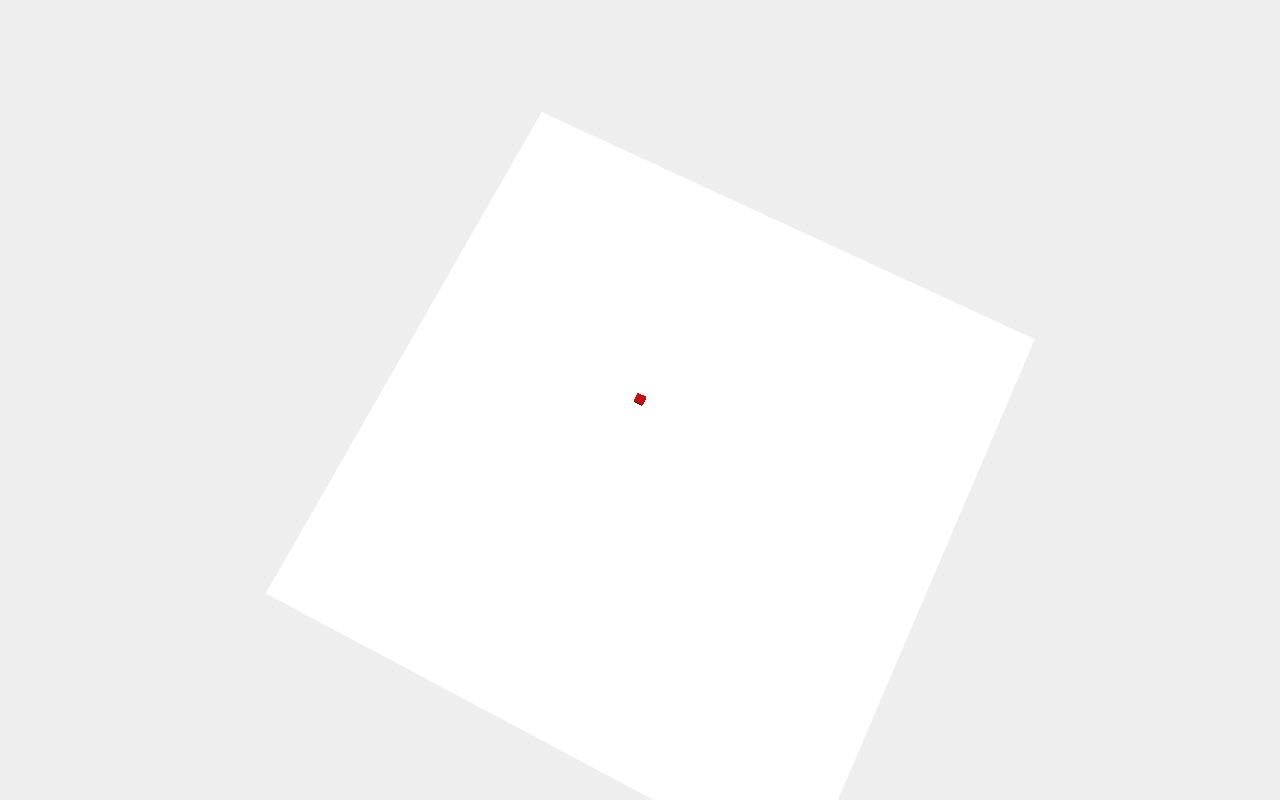
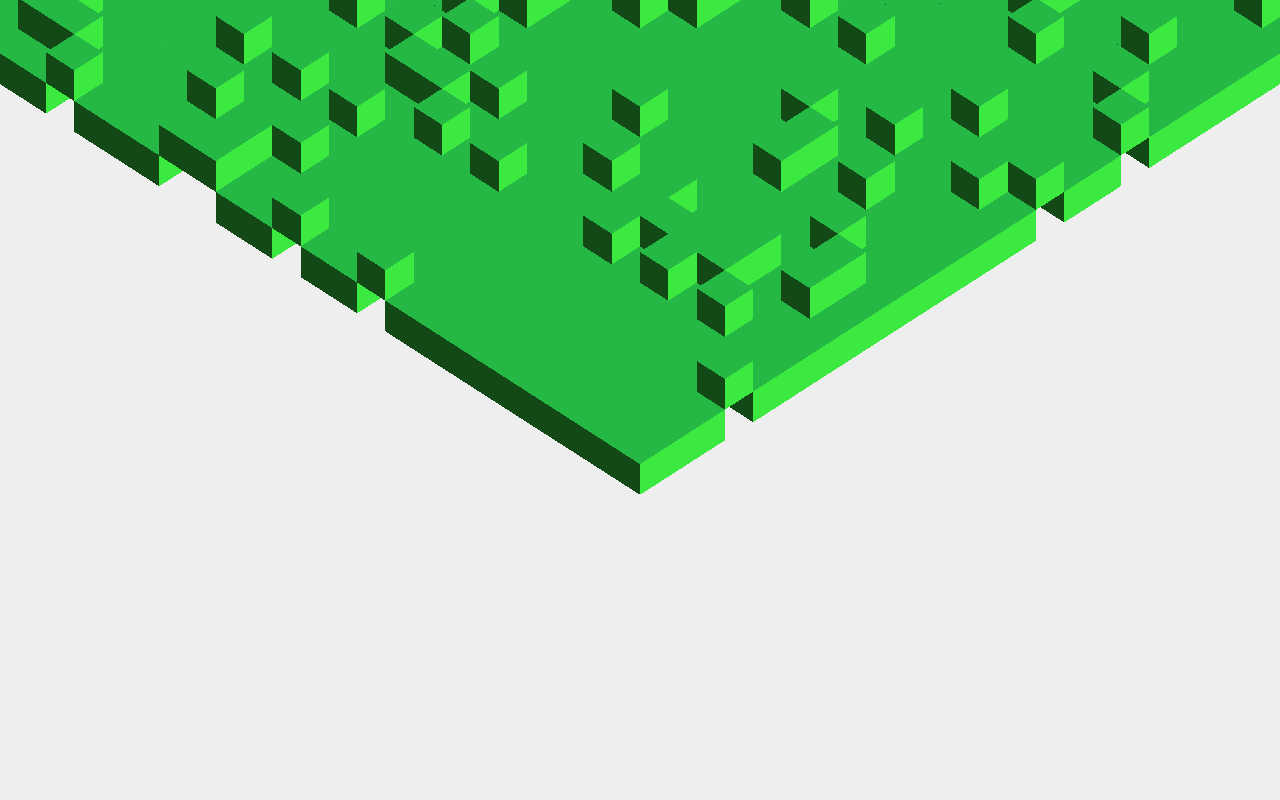
Before and after one commit to mangster/tower_defence_test, a plain HTML site: page index.html in a window 1280 px wide. Drawn offline with Linux system fonts and the light colour scheme; animation ran at ten frames a second.

Commit message:
added basic light and keyboard controls

```diff
--- a/index.html
+++ b/index.html
@@ -12,6 +12,7 @@
 		<script type='text/javascript' src='js/lib/jquery-1.9.0.js'></script>
 		<script type='text/javascript' src='js/lib/stats.js'></script>
 		<script type='text/javascript' src='js/lib/dat.gui.js'></script>
+
 		<!--
 		<canvas id="canvas"></canvas>
 		<script type='text/javascript' src='js/lib/graph.js'></script>
@@ -33,5 +34,6 @@
 		<script type="text/javascript" src="js/towers.js"></script>
 		-->
 		<script type="text/javascript" src="js/main.js"></script>
+		<script type="text/javascript" src="js/keyboard.js"></script>
     </body>
 </html>
--- /dev/null
+++ b/js/keyboard.js
@@ -0,0 +1,89 @@
+window.onkeydown = function(e){
+    e = e || window.event;
+    var code = e.keyCode;
+    if ( code === 37 ) {
+    // Left key
+        focus.vx = 0.1;
+		focus.vz = -0.1;
+    } else if ( code === 38 ) {
+    // Up key
+        focus.vx = 0.1;
+		focus.vz = 0.1;
+    } else if ( code === 39 ) {
+    // Right key
+        focus.vx = -0.1;
+		focus.vz = 0.1;
+    } else if ( code === 40 ) {
+    // Down key
+        focus.vx = -0.1;
+		focus.vz = -0.1;
+    }
+};
+
+window.onkeyup = function(e){
+    e = e || window.event;
+    var code = e.keyCode;
+    if ( code === 37 ) {
+    // Left key
+        focus.vx = 0;
+		focus.vz = 0;
+    } else if ( code === 38 ) {
+    // Up key
+        focus.vx = 0;
+		focus.vz = 0;
+    } else if ( code === 39 ) {
+    // Right key
+        focus.vx = 0;
+		focus.vz = 0;
+    } else if ( code === 40 ) {
+    // Down key
+        focus.vx = 0;
+		focus.vz = 0;
+    }
+
+
+};
+/*var keyboard = new THREEx.KeyboardState();
+
+// keydown
+keyboard.domElement.addEventListener('keydown', function(event){
+	if( keyboard.eventMatches(event, 'up')){
+		focus.vx = 0.1;
+		focus.vz = 0.1;
+	}
+	if( keyboard.eventMatches(event, 'right')){
+		//focus.vx = 0.1;
+		focus.vx = -0.1;
+		focus.vz = 0.1;
+	}
+	if( keyboard.eventMatches(event, 'down')){
+		//focus.vx = 0.1;
+		focus.vx = -0.1;
+		focus.vz = -0.1;
+	}
+	if( keyboard.eventMatches(event, 'left')){
+		//focus.vx = 0.1;
+		focus.vx = 0.1;
+		focus.vz = -0.1;
+	}
+})
+// keyup
+keyboard.domElement.addEventListener('keyup', function(event){
+	if( keyboard.eventMatches(event, 'up')){
+			focus.vx = 0;
+			focus.vz = 0;
+	}
+	if( keyboard.eventMatches(event, 'right')){
+			focus.vx = 0;
+			focus.vz = 0;
+	}
+	if( keyboard.eventMatches(event, 'down')){
+			focus.vx = 0;
+			focus.vz = 0;
+	}
+	if( keyboard.eventMatches(event, 'left')){
+			focus.vx = 0;
+			focus.vz = 0;
+	}
+})
+*/
--- a/js/main.js
+++ b/js/main.js
@@ -1,83 +1,51 @@
 // THREE.js TEST
+var cameraDistance = 80;
+var cameraAngle = 35.264;
 var stats = initStats();
 
 // create a scene, that will hold all our elements such as objects, cameras and lights.
 var scene = new THREE.Scene();
 
 // create a camera, which defines where we're looking at.
-        var camera = new THREE.PerspectiveCamera(45, window.innerWidth / window.innerHeight, 0.1, 1000);
+//var camera = new THREE.PerspectiveCamera(45, window.innerWidth / window.innerHeight, 0.1, 1000);
+camera = new THREE.OrthographicCamera( window.innerWidth / - cameraDistance, window.innerWidth / cameraDistance, window.innerHeight / cameraDistance, window.innerHeight / - cameraDistance, -200, 500 );
 
 // create a render and set the size
-        var renderer = new THREE.WebGLRenderer();
+var renderer = new THREE.WebGLRenderer({});
 
 renderer.setClearColor(new THREE.Color(0xEEEEEE, 1.0));
 renderer.setSize(window.innerWidth, window.innerHeight);
 renderer.shadowMapEnabled = true;
-		/*
-        // create the ground plane
-        var planeGeometry = new THREE.PlaneGeometry(60,60,1,1);
-        var planeMaterial =    new THREE.MeshLambertMaterial({color: 0xffffff});
-        var plane = new THREE.Mesh(planeGeometry,planeMaterial);
-
-        plane.receiveShadow  = true;
-        // rotate and position the plane
-
-		plane.rotation.x=-0.5*Math.PI;
-        plane.position.x=0
-        plane.position.y=0
-        plane.position.z=0
-
-        // add the plane to the scene
-        scene.add(plane);
-
-
-
-		var lookAtGeom = new THREE.CubeGeometry(1,1,1);
-        var focus = new THREE.Mesh(lookAtGeom,new THREE.MeshLambertMaterial({color: 0xff0000}));
-
-        // position and point the camera to the center of the scene
-        camera.position.x = -10;
-        camera.position.y = 100;
-        camera.position.z = -20;
-        camera.lookAt(focus.position);
-		focus.rotation.x = 0;
-		focus.rotation.y = 0;
-		focus.rotation.z = 0;
-		focus.add(camera);
-		scene.add(focus);
-		*/
-		//försök nr 2
-
-
-		/*
-		var planeGeometry = new THREE.PlaneGeometry(60,60,1,1);
-        var planeMaterial =    new THREE.MeshLambertMaterial({color: 0xffffff});
-        var plane = new THREE.Mesh(planeGeometry,planeMaterial);
-
-        plane.receiveShadow  = true;
-        // rotate and position the plane
-
-		plane.rotation.x=-0.5*Math.PI;
-        plane.position.x=0
-        plane.position.y=0
-        plane.position.z=0
-
-        // add the plane to the scene
-        scene.add(plane)
-		*/
 
 plane = new THREE.Mesh( new THREE.PlaneGeometry(60,60,1,1), new THREE.MeshBasicMaterial({color: 0xffffff}) );
 plane.rotation.x = - Math.PI / 2;
-		plane.visible = true;
+plane.visible = false;
 scene.add( plane );
 
 var lookAtGeom = new THREE.CubeGeometry(1,1,1);
 var focus = new THREE.Mesh(lookAtGeom,new THREE.MeshLambertMaterial({color: 0xff0000}));
+focus.visible = false;
+focus.position.y = 1;
+focus.position.x = 0;
+focus.position.z = 0;
+
 
 // position and point the camera to the center of the scene
-        camera.position.x = -10;
-        camera.position.y = 100;
-        camera.position.z = -20;
+
+
+//var cameraAngle = 30;
+
+
+var cameraY = Math.abs(Math.sin(cameraAngle) * cameraDistance);
+
+var flatDistance = Math.sqrt(cameraDistance * cameraDistance - cameraY*cameraY);
+
+var cameraX = Math.sqrt((flatDistance*flatDistance)/2);
+
+
+camera.position.x = -cameraX;
+camera.position.y = cameraY;
+camera.position.z = -cameraX;
 camera.lookAt(focus.position);
 focus.rotation.x = 0;
 focus.rotation.y = 0;
@@ -85,25 +53,102 @@ var stats = initStats();
 focus.add(camera);
 scene.add(focus);
 
+ var material = new THREE.MeshLambertMaterial( {color: 0x44ff44 } );
+var geom = new THREE.CubeGeometry(1,1,1);
+var cube = new THREE.Mesh(geom,material);
 
+
+
+for (var i = 0; i < 100; i++){
+	for (var j = 0; j < 100; j++){
+		var height = Math.random();
+		var cube = new THREE.Mesh(geom,material);
+		cube.position.x = i;
+		if (height > 0.8){
+			cube.position.y = 1;
+		}
+		else{
+			cube.position.y = 0;
+		}
+		cube.position.z = j;
+scene.add(cube);
+	}
+}
 
 
 
 // add subtle ambient lighting
+/*
 var ambientLight = new THREE.AmbientLight(0x0c0c0c);
 scene.add(ambientLight);
 
+  var directionalLight = new THREE.DirectionalLight(0xffffff);
+      directionalLight.position.set(1, 1, 1).normalize();
+      scene.add(directionalLight);
+
+
+var directionalLight = new THREE.DirectionalLight( 0xffffff, 0.5 );
+directionalLight.position.set( 0, 1, 0 );
+scene.add( directionalLight );
+*/
+
 // add spotlight for the shadows
+/*
 var spotLight = new THREE.SpotLight( 0xffffff );
 spotLight.position.set( -40, 60, -10 );
 spotLight.castShadow = true;
 scene.add( spotLight );
+*/
+/*
+var hemiLight = new THREE.HemisphereLight(0xffffff, 0xffffff, 0.6);
+hemiLight.position.set(0, 500, 0);
+hemiLight.visible = true;
+scene.add(hemiLight);
+*/
+
+var hemiLight = new THREE.HemisphereLight( 0xffffff, 0xffffff, 0.6 );
+hemiLight.color.setHSL( 0.6, 0.75, 0.5 );
+hemiLight.groundColor.setHSL( 0.095, 0.5, 0.5 );
+hemiLight.position.set( 0, 500, 0 );
+scene.add( hemiLight );
+
+var dirLight = new THREE.DirectionalLight( 0xffffff, 1 );
+dirLight.position.set( -1, 0.75, 1 );
+dirLight.position.multiplyScalar( 50);
+dirLight.name = "dirlight";
+//dirLight.shadowCameraVisible = true;
+
+scene.add( dirLight );
+
+dirLight.castShadow = true;
+dirLight.shadowMapWidth = dirLight.shadowMapHeight = 1024*2;
+
+var d = 300;
+
+dirLight.shadowCameraLeft = -d;
+dirLight.shadowCameraRight = d;
+dirLight.shadowCameraTop = d;
+dirLight.shadowCameraBottom = -d;
+
+dirLight.shadowCameraFar = 3500;
+dirLight.shadowBias = -0.0001;
+dirLight.shadowDarkness = 0.35;
+
+
 
 // add the output of the renderer to the html element
 $("#WebGL-output").append(renderer.domElement);
 
 // call the render function
 var step=0;
+
+
+focus.vx = 0;
+focus.vz = 0;
+focus.update = function() {
+	focus.position.x += this.vx;
+	focus.position.z += this.vz;
+}
 
 render();
 
@@ -112,9 +157,10 @@ var stats = initStats();
 	// render using requestAnimationFrame
 	requestAnimationFrame(render);
 	renderer.render(scene, camera);
-			focus.position.x += 0.1;
+	focus.update();
+	//focus.position.x += 0.03;
 	//focus.position.y += 0.1;
-			focus.position.z += 0.1;
+	//focus.position.z += 0.03;
 }
 
 function initStats() {
@@ -132,69 +178,3 @@ var stats = initStats();
 
 	return stats;
 }
-
-/*
-For an Isometric camera: Create an empty GameObject called 'CameraTarget' at (0,0,0). Create a camera at (0,0,-10).
-Parent the Camera to the CameraTarget. Set the rotation of the Camera Target to (30,45,0) then check 'Orthographic'
-under the Camera settings. Adjust the 'Orthographic Size' camera setting to change the amount of zoom.
-Move the CameraTarget around the world to change the focal point on the map.
-*/
-
-
-/*
-// Get the canvas element
-var canvas = document.getElementById( "canvas" );
-// Get our 2D context for drawing
-var ctx = canvas.getContext( "2d" );
-
-// Frames-per-second
-var FPS = 30;
-
-var blockSize = 80;
-var cellWidth = blockSize;
-var cellHeight = blockSize;
-var mapWidth = 1000;
-var mapHeight = 1000;
-var isometric = true;
-
-var entities = [];
-
-test = new Image();
-test.src= "img/test.png";
-tower = new Image();
-tower.src= "img/tower.png";
-
-
-
-
-// Game loop draw function
-function draw() {
-	ctx.clearRect( 0, 0, canvas.width, canvas.height );
-	drawMap();
-	//drawBullets();
-    drawEnemies();
-	//drawTowers();
-	drawMenu();
-
-
-
-}
-// Game loop update function
-function update() {
-	camera.update();
-	//updateTowers();
-	updateMap();
-	//updateBullets();
-	updateEnemies();
-}
-
-
-
-function tick() {
-    draw();
-    update();
-
-}
-
-setInterval( tick, 1000 / FPS );
-*/
```
Lines whose indentation alone changed are shown as unchanged.
